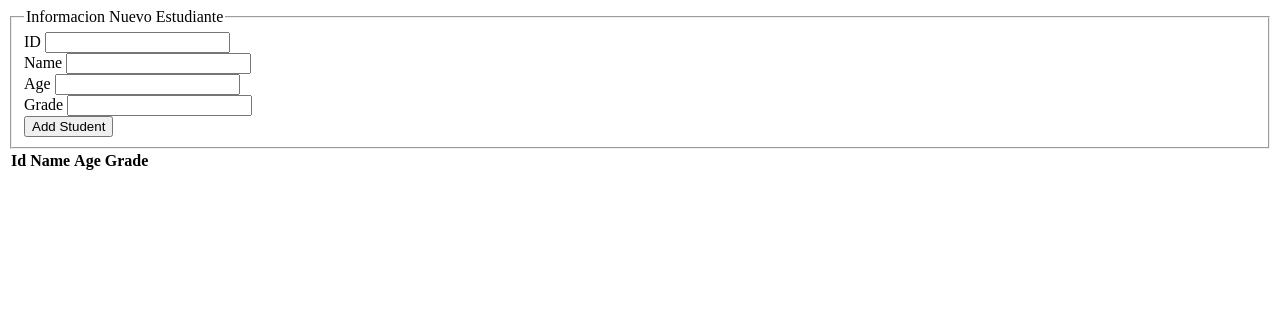
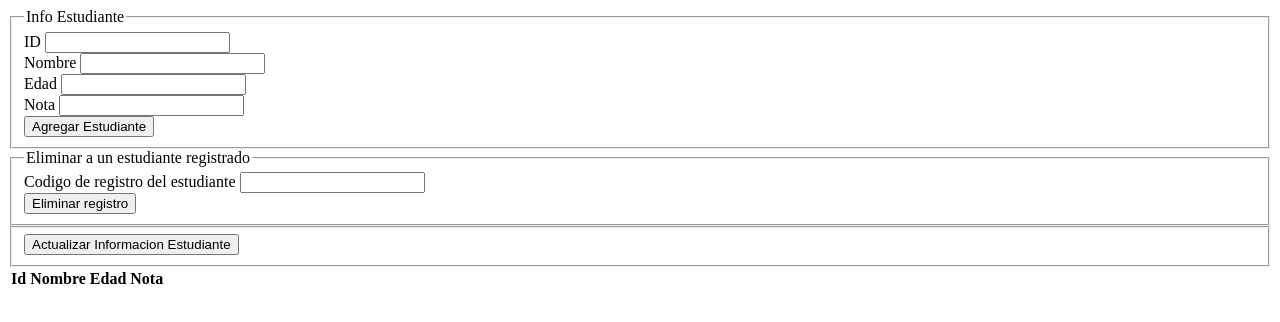
Before and after one commit to faustitoRoman/Lab07-Firebase-backend-frontend, a website: page fronted/index.html in a window 1280 px wide. Drawn offline with nearby package versions, Linux system fonts and the light colour scheme; no server answers.

Commit message:
Errores corregidos

```diff
--- a/fronted/index.html
+++ b/fronted/index.html
@@ -3,34 +3,47 @@
 <head>
     <meta charset="UTF-8">
     <meta name="viewport" content="width=device-width, initial-scale=1.0">
-    <title>Student Admin</title>
+    <title>Lab07-Firebase-backend-frontend</title>
     <script src="https://unpkg.com/axios/dist/axios.min.js"></script>
 </head>
 <body>
     <form id="agregarAlumno">
         <fieldset>
-            <legend>Informacion Nuevo Estudiante</legend>
+            <legend>Info Estudiante</legend>
             <label for="ID">ID</label>
             <input type="number" id="ID" required><br>
 
-            <label for="name">Name</label>
+            <label for="name">Nombre</label>
             <input type="text" id="name" required><br>
 
-            <label for="age">Age</label>
+            <label for="age">Edad</label>
             <input type="number" id="age" min="0" required><br>
 
-            <label for="grade">Grade</label>
+            <label for="grade">Nota</label>
             <input type="text" id="grade" required><br>
-            <input type="submit" value="Add Student">
+            <input type="submit" value="Agregar Estudiante">
+        </fieldset>
+    </form>
+    <form id="borrarRegistro">
+        <fieldset>
+            <legend>Eliminar a un estudiante registrado</legend>
+            <label for="registerCode">Codigo de registro del estudiante</label>
+            <input type="text" id="registerCode" required><br>
+            <input type="submit" value="Eliminar registro">
+        </fieldset>
+    </form>
+    <form id="actualizarAlumno">
+        <fieldset>
+            <input type="submit" value="Actualizar Informacion Estudiante">
         </fieldset>
     </form>
     <table>
         <thead>
             <tr>
                 <th>Id</th>
-                <th>Name</th>
-                <th>Age</th>
-                <th>Grade</th>
+                <th>Nombre</th>
+                <th>Edad</th>
+                <th>Nota</th>
             </tr>
         </thead>
         <tbody id="studentList">
```
Also changed, not shown: backend/index.js (+6 -6 lines).
